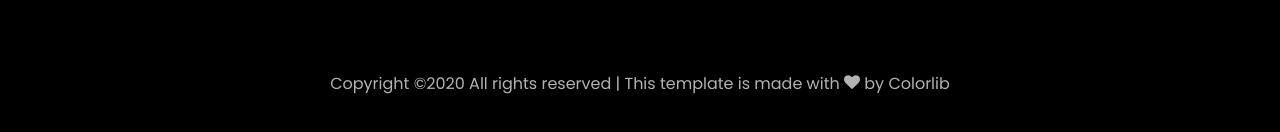
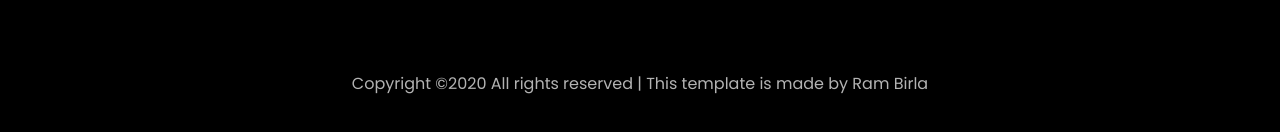
Before and after one commit to ram-birla/MyResume, a plain HTML site: page index.html in a window 1280 px wide. Shown: the part 7557-7689 px from the top of the page. Drawn offline with Linux system fonts and the light colour scheme; files whose address does not match are found by name.

Commit message:
'footer'

```diff
--- a/index.html
+++ b/index.html
@@ -612,7 +612,7 @@
           <div class="col-md-12 text-center">
 
             <p><!-- Link back to Colorlib can't be removed. Template is licensed under CC BY 3.0. -->
-  Copyright &copy;<script>document.write(new Date().getFullYear());</script> All rights reserved | This template is made with <i class="icon-heart color-danger" aria-hidden="true"></i> by <a href="https://colorlib.com" target="_blank">Colorlib</a>
+  Copyright &copy;<script>document.write(new Date().getFullYear());</script> All rights reserved | This template is made by Ram Birla</p>
   <!-- Link back to Colorlib can't be removed. Template is licensed under CC BY 3.0. --></p>
           </div>
         </div>
```
